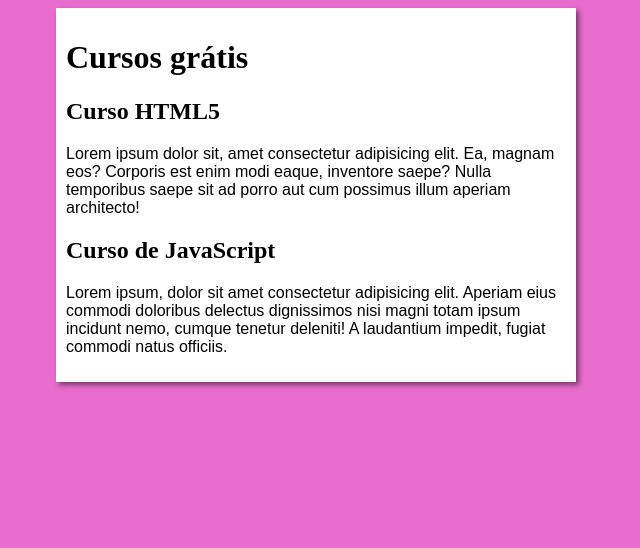
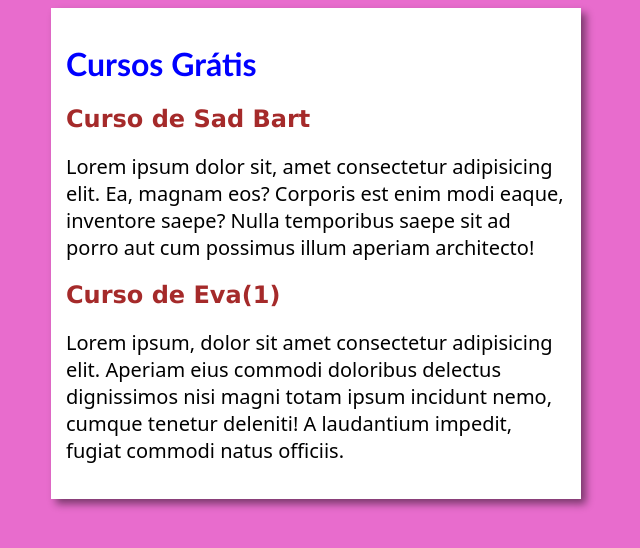
Before and after one commit to Thuram/Projeto-Site, a plain HTML site: page index.html in a window 1280 px wide. Shown: the whole page, without its empty margins (324-964 px from the left). Drawn offline with Linux system fonts and the light colour scheme.

Commit message:
fotos
novas fotos

```diff
--- a/estilos/style.css
+++ b/estilos/style.css
@@ -1,6 +1,6 @@
 p {
-    font-family: Arial, Helvetica, sans-serif;
-    font-size: 16px;
+    font-family: system-ui, -apple-system, BlinkMacSystemFont, 'Segoe UI', Roboto, Oxygen, Ubuntu, Cantarell, 'Open Sans', 'Helvetica Neue', sans-serif;
+    font-size: 20px;
 
 }
 
@@ -12,6 +12,21 @@ main {
     background-color: white;
     width: 500px;
     margin: auto;
-    padding: 10px;
-    box-shadow: 3px 3px 5px rgba(0, 0, 0, 0.473);
+    padding: 15px;
+    box-shadow: 5px 5px 8px rgba(0, 0, 0, 0.473);
 }
+
+
+h1 {
+    font-family: 'Gill Sans', 'Gill Sans MT', Calibri, 'Trebuchet MS', sans-serif;
+    color: blue;
+}
+
+h2 {
+    font-family: 'Lucida Sans', 'Lucida Sans Regular', 'Lucida Grande', 'Lucida Sans Unicode', Geneva, Verdana, sans-serif;
+    color: brown;
+}
+
+p {
+    color: black;
+}
--- a/index.html
+++ b/index.html
@@ -6,18 +6,19 @@
     <meta name="viewport" content="width=device-width, initial-scale=1.0">
     <title>Curso em video</title>
     <link rel="stylesheet" href="estilos/style.css">
+
 </head>
 <body>
     <main>
         <header>
-            <h1>Cursos grátis</h1>
+            <h1>Cursos Grátis</h1>
         </header>
         <article>
-            <h2>Curso HTML5</h2>
+            <h2>Curso de Sad Bart</h2>
             <p>Lorem ipsum dolor sit, amet consectetur adipisicing elit. Ea, magnam eos? Corporis est enim modi eaque, inventore saepe? Nulla temporibus saepe sit ad porro aut cum possimus illum aperiam architecto!</p>
         </article>
         <article>
-            <h2>Curso de JavaScript</h2>
+            <h2>Curso de Eva(1)</h2>
             <p>Lorem ipsum, dolor sit amet consectetur adipisicing elit. Aperiam eius commodi doloribus delectus dignissimos nisi magni totam ipsum incidunt nemo, cumque tenetur deleniti! A laudantium impedit, fugiat commodi natus officiis.</p>
         </article>
     </main>
```
Also changed, not shown: Fotos-site/2442540.jpg (added), Fotos-site/volt.png (added), 1 other file.
